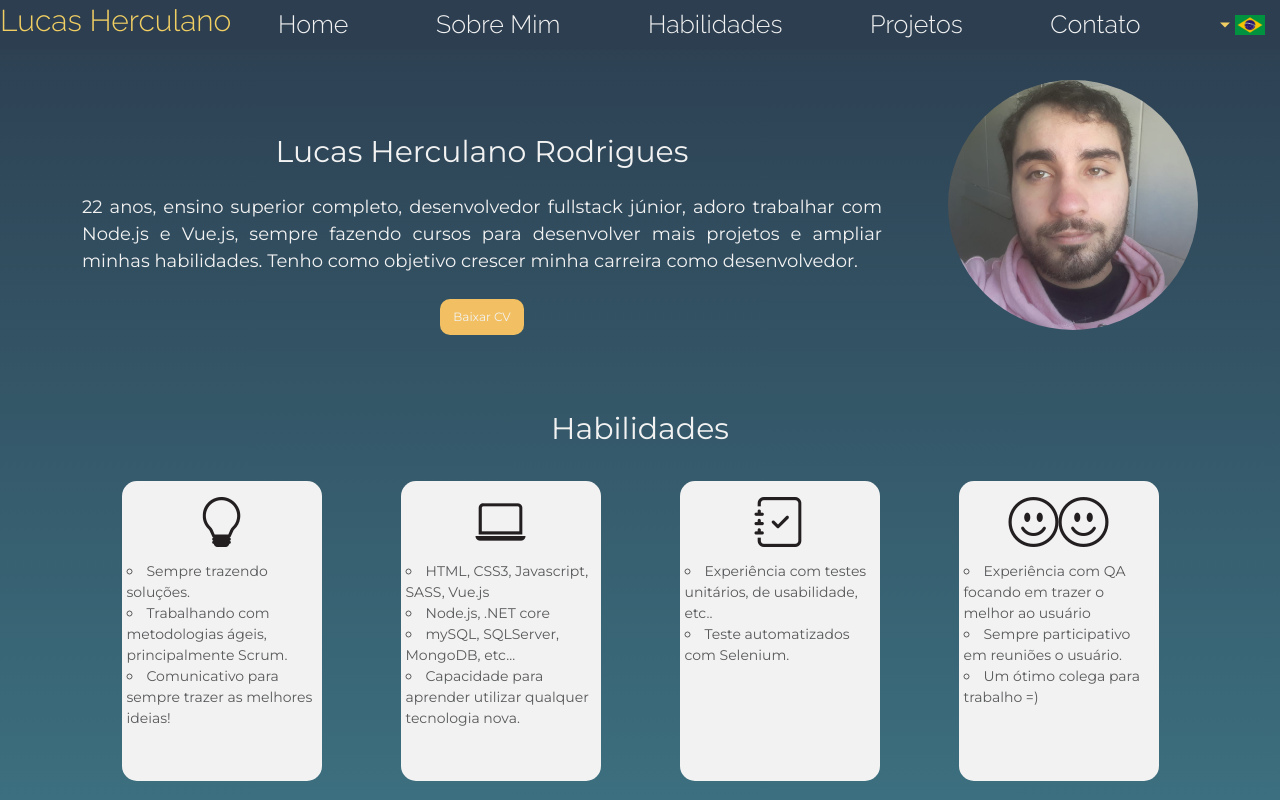
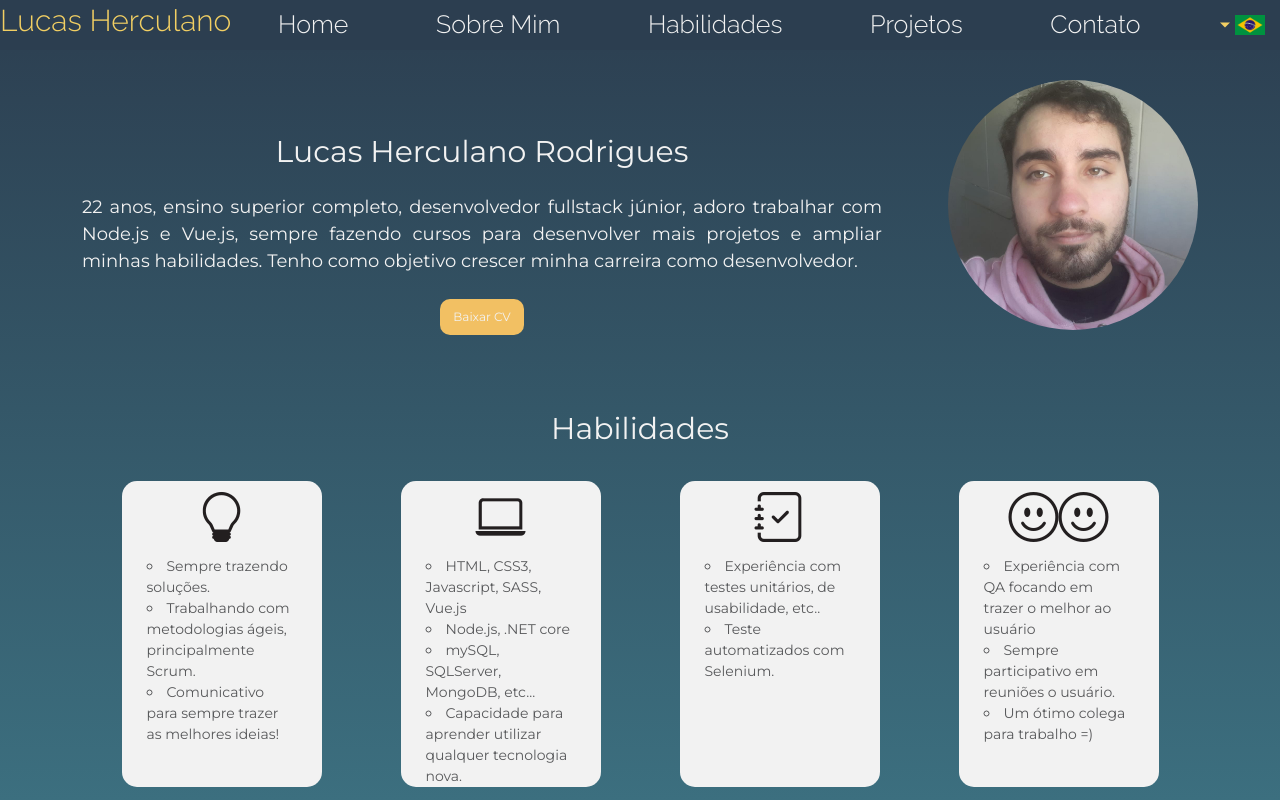
Before and after one commit to Lucaswhy/myPortfolio, a Vue app: page / in a window 1280 px wide. Shown: the top 800 px of the page. Built offline with nearby package versions, Linux system fonts and the light colour scheme.

Commit message:
padding in some things also new dist

```diff
--- a/src/components/pt-br/habilidade/style.scss
+++ b/src/components/pt-br/habilidade/style.scss
@@ -35,6 +35,8 @@ div{
                 display: flex;
                 justify-content: flex-start;
                 flex-direction: column;
+                padding: 0 5px;
+                margin-top: 10px;
                 h3{
                     text-align: center;
                     font-size: 24px;
--- a/src/components/pt-br/home/style.scss
+++ b/src/components/pt-br/home/style.scss
@@ -82,7 +82,7 @@ div{
             font-size: 14px;
             margin-top: 10px;
             list-style-type: circle;
-            padding: 5px;
+            padding: 0 25px;
             text-align: center;
             i{
                 font-size: 50px;
--- a/src/components/pt-br/projeto/style.scss
+++ b/src/components/pt-br/projeto/style.scss
@@ -42,7 +42,8 @@ div{
                 justify-content: space-around;
                 align-items: center;
                 opacity: 0;
-
+                padding: 0 20px;
+                text-align: center;
                 p,span{
                    font-size: 18px;
                    color: $fontColor;
```
Also changed, not shown: 9 other files (tests, documents, lock files or other folders).
